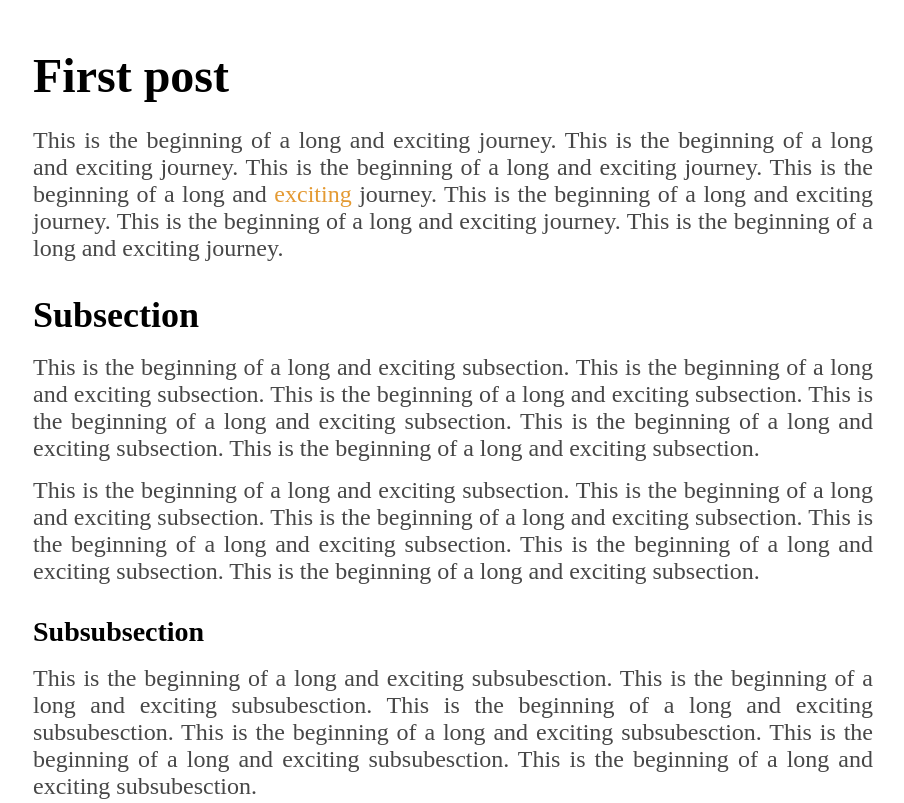
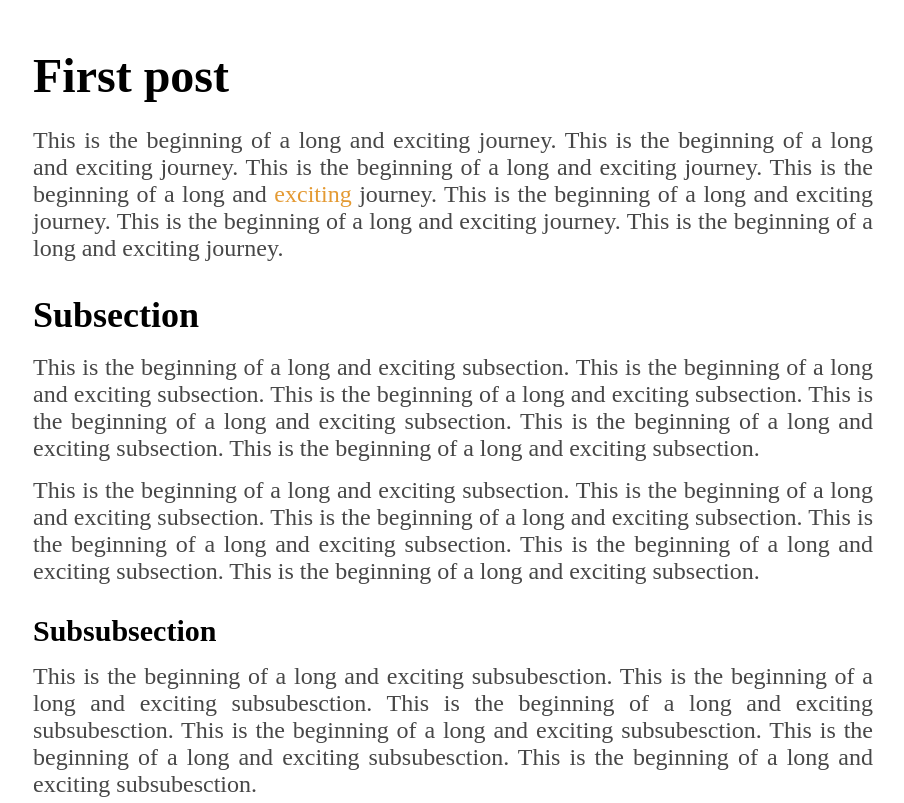
Before and after one commit to arsaes/digital-garden, a plain HTML site: page post2.html in a window 1280 px wide. Shown: the top 803 px of the page, without its empty margins (187-1091 px from the left). Drawn offline with Linux system fonts and the light colour scheme; a web font is replaced by a local one.

Commit message:
Fix h3 size and margins

```diff
--- a/styles.css
+++ b/styles.css
@@ -22,8 +22,8 @@ h2 {
 
 h3 {
     font-weight: 600;
-    font-size: 28px;
-    margin: 0.6em 0;
+    font-size: 30px;
+    margin: 0.5em 0;
 }
 
 * {
```
